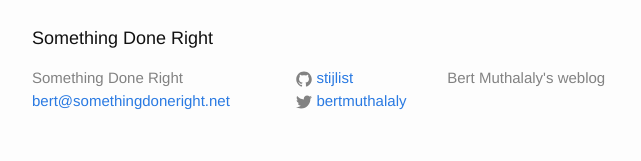
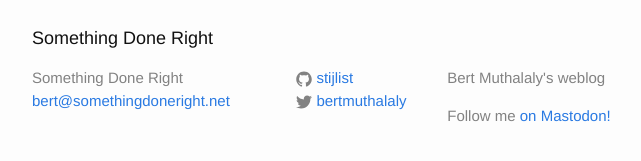
Before and after one commit to stijlist/stijlist.github.io, a Jekyll site: the page built from index.html, in a window 1280 px wide and 900 px high, scrolled down 1929 px. Shown: the part 713-874 px from the top of the window, without its empty margins (238-879 px from the left). Built offline with Jekyll 4.4.1, drawn with Linux system fonts in a browser that asks for light colours.

Commit message:
Add mastodon link

```diff
--- a/_includes/footer.html
+++ b/_includes/footer.html
@@ -47,6 +47,7 @@
 
       <div class="footer-col  footer-col-3">
         <p class="text">{{ site.description }}</p>
+        <p class="text">Follow me <a href="https://recurse.social/@bert" rel="me">on Mastodon!</a></p>
       </div>
     </div>
 
```
